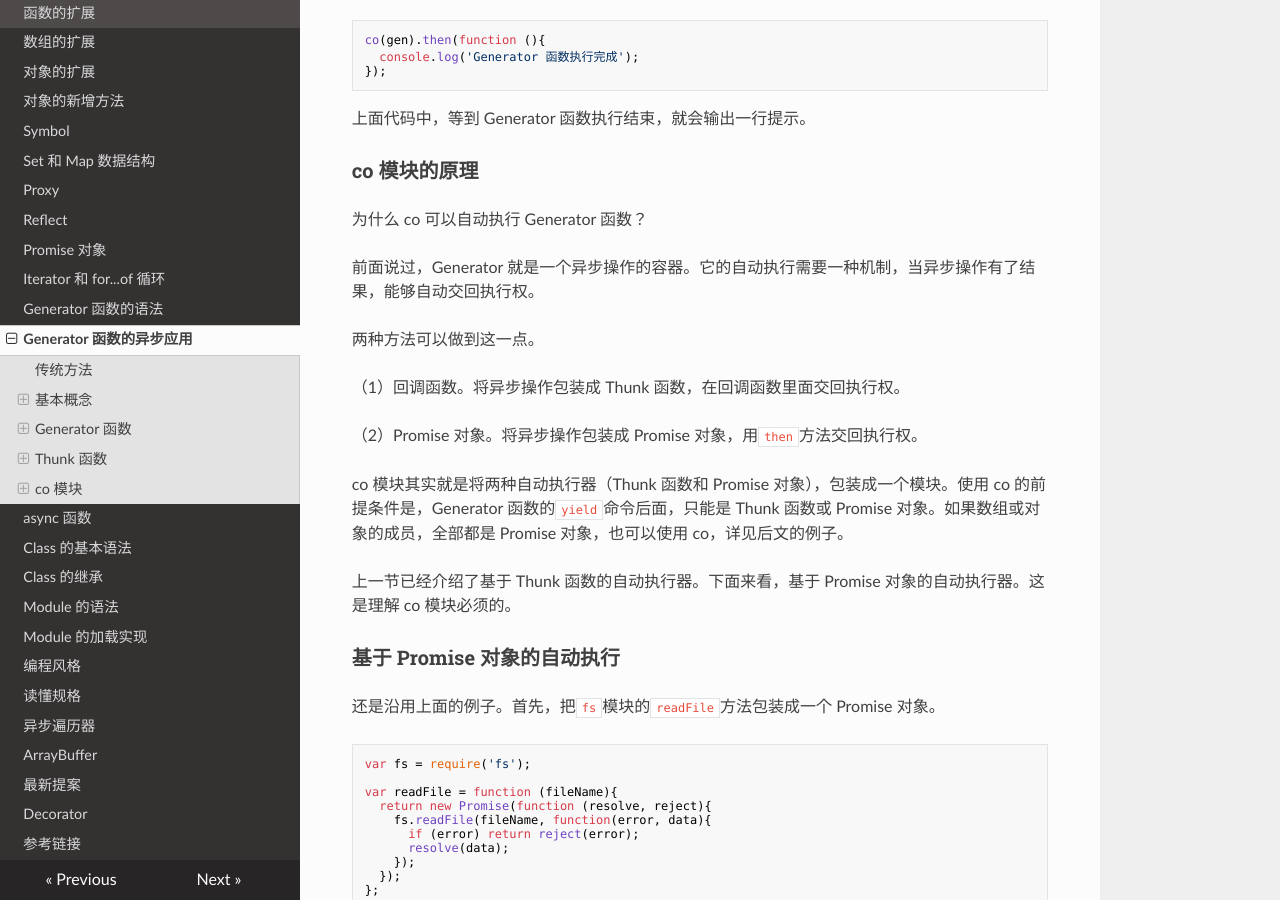
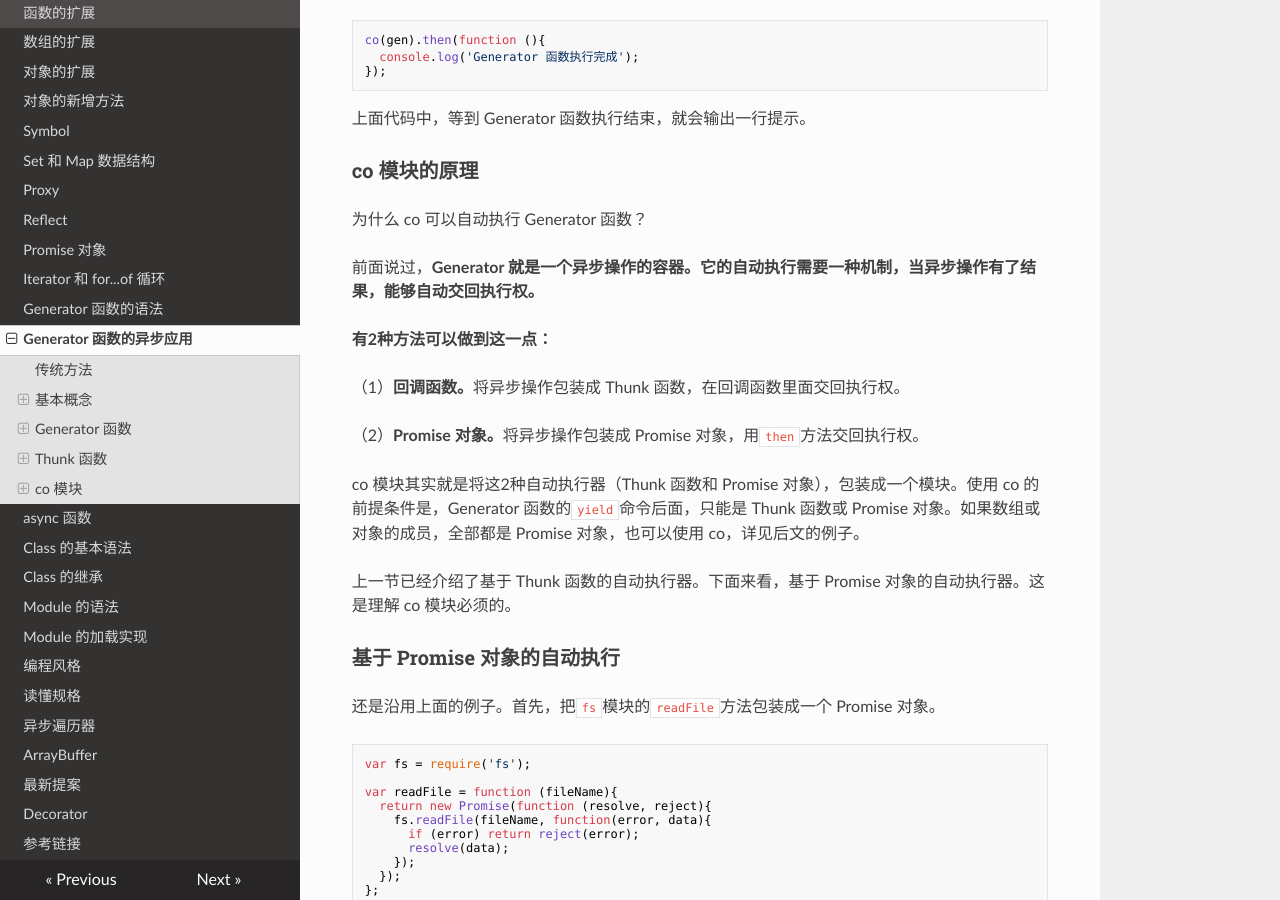
Before and after one commit to filefi/NotesOfES6, an MkDocs documentation site: the page built from docs/generator-async.md, in a window 1280 px wide and 900 px high, scrolled down 11690 px. Built offline with MkDocs 1.6.1, drawn with Linux system fonts in a browser that asks for light colours; nearby versions of some CDN libraries; some of the changed text lies outside the part shown.

Commit message:
generator-async.md finished

````diff
--- a/docs/generator-async.md
+++ b/docs/generator-async.md
@@ -92,12 +92,12 @@ Promise 的最大问题是代码冗余，原来的任务被 Promise 包装了一
 
 协程有点像函数，又有点像线程。它的运行流程大致如下。
 
-- 第一步，协程`A`开始执行。
-- 第二步，协程`A`执行到一半，进入暂停，执行权转移到协程`B`。
-- 第三步，（一段时间后）协程`B`交还执行权。
-- 第四步，协程`A`恢复执行。
+- 第1步，协程`A`开始执行。
+- 第2步，协程`A`执行到一半，进入暂停，执行权转移到协程`B`。
+- 第3步，（一段时间后）协程`B`交还执行权。
+- 第4步，协程`A`恢复执行。
 
-上面流程的协程`A`，就是异步任务，因为它分成两段（或多段）执行。
+上面流程的协程`A`，就是异步任务，因为它分成2段（或多段）执行。
 
 举例来说，读取文件的协程写法如下。
 
@@ -109,13 +109,13 @@ function* asyncJob() {
 }
 ```
 
-上面代码的函数`asyncJob`是一个协程，它的奥妙就在其中的`yield`命令。它表示执行到此处，执行权将交给其他协程。也就是说，`yield`命令是异步两个阶段的分界线。
+上面代码的函数`asyncJob`是一个协程，它的奥妙就在其中的`yield`命令。它表示执行到此处，执行权将交给其他协程。也就是说，`yield`命令是异步2个阶段的分界线。
 
 协程遇到`yield`命令就暂停，等到执行权返回，再从暂停的地方继续往后执行。它的最大优点，就是代码的写法非常像同步操作，如果去除`yield`命令，简直一模一样。
 
 ### 协程的 Generator 函数实现
 
-Generator 函数是协程在 ES6 的实现，最大特点就是可以交出函数的执行权（即暂停执行）。
+**Generator 函数是协程在 ES6 的实现，最大特点就是可以交出函数的执行权（即暂停执行）。**
 
 整个 Generator 函数就是一个封装的异步任务，或者说是异步任务的容器。异步操作需要暂停的地方，都用`yield`语句注明。Generator 函数的执行方法如下。
 
@@ -132,11 +132,11 @@ g.next() // { value: undefined, done: true }
 
 上面代码中，调用 Generator 函数，会返回一个内部指针（即遍历器）`g`。这是 Generator 函数不同于普通函数的另一个地方，即执行它不会返回结果，返回的是指针对象。调用指针`g`的`next`方法，会移动内部指针（即执行异步任务的第一段），指向第一个遇到的`yield`语句，上例是执行到`x + 2`为止。
 
-换言之，`next`方法的作用是分阶段执行`Generator`函数。每次调用`next`方法，会返回一个对象，表示当前阶段的信息（`value`属性和`done`属性）。`value`属性是`yield`语句后面表达式的值，表示当前阶段的值；`done`属性是一个布尔值，表示 Generator 函数是否执行完毕，即是否还有下一个阶段。
+**换言之，`next`方法的作用是分阶段执行`Generator`函数。每次调用`next`方法，会返回一个对象，表示当前阶段的信息（`value`属性和`done`属性）。`value`属性是`yield`语句后面表达式的值，表示当前阶段的值；`done`属性是一个布尔值，表示 Generator 函数是否执行完毕，即是否还有下一个阶段。**
 
 ### Generator 函数的数据交换和错误处理
 
-Generator 函数可以暂停执行和恢复执行，这是它能封装异步任务的根本原因。除此之外，它还有两个特性，使它可以作为异步编程的完整解决方案：函数体内外的数据交换和错误处理机制。
+Generator 函数可以暂停执行和恢复执行，这是它能封装异步任务的根本原因。除此之外，它还有2个特性，使它可以作为异步编程的完整解决方案：函数体内外的数据交换和错误处理机制。
 
 `next`返回值的 value 属性，是 Generator 函数向外输出数据；`next`方法还可以接受参数，向 Generator 函数体内输入数据。
 
@@ -204,7 +204,7 @@ result.value.then(function(data){
 
 上面代码中，首先执行 Generator 函数，获取遍历器对象，然后使用`next`方法（第二行），执行异步任务的第一阶段。由于`Fetch`模块返回的是一个 Promise 对象，因此要用`then`方法调用下一个`next`方法。
 
-可以看到，虽然 Generator 函数将异步操作表示得很简洁，但是流程管理却不方便（即何时执行第一阶段、何时执行第二阶段）。
+可以看到，虽然 Generator 函数将异步操作表示得很简洁，但是流程管理却不方便（即何时执行第1阶段、何时执行第2阶段）。
 
 ## Thunk 函数
 
@@ -286,7 +286,7 @@ function f(thunk) {
 
 ### JavaScript 语言的 Thunk 函数
 
-JavaScript 语言是传值调用，它的 Thunk 函数含义有所不同。在 JavaScript 语言中，Thunk 函数替换的不是表达式，而是多参数函数，将其替换成一个只接受回调函数作为参数的单参数函数。
+**JavaScript 语言是传值调用，它的 Thunk 函数含义有所不同。在 JavaScript 语言中，Thunk 函数替换的不是表达式，而是多参数函数，将其替换成一个只接受回调函数作为参数的单参数函数。**
 
 ```javascript
 // 正常版本的readFile（多参数版本）
@@ -559,15 +559,15 @@ co(gen).then(function (){
 
 为什么 co 可以自动执行 Generator 函数？
 
-前面说过，Generator 就是一个异步操作的容器。它的自动执行需要一种机制，当异步操作有了结果，能够自动交回执行权。
+前面说过，**Generator 就是一个异步操作的容器。它的自动执行需要一种机制，当异步操作有了结果，能够自动交回执行权。**
 
-两种方法可以做到这一点。
+**有2种方法可以做到这一点：**
 
-（1）回调函数。将异步操作包装成 Thunk 函数，在回调函数里面交回执行权。
+（1）**回调函数。**将异步操作包装成 Thunk 函数，在回调函数里面交回执行权。
 
-（2）Promise 对象。将异步操作包装成 Promise 对象，用`then`方法交回执行权。
+（2）**Promise 对象。**将异步操作包装成 Promise 对象，用`then`方法交回执行权。
 
-co 模块其实就是将两种自动执行器（Thunk 函数和 Promise 对象），包装成一个模块。使用 co 的前提条件是，Generator 函数的`yield`命令后面，只能是 Thunk 函数或 Promise 对象。如果数组或对象的成员，全部都是 Promise 对象，也可以使用 co，详见后文的例子。
+co 模块其实就是将这2种自动执行器（Thunk 函数和 Promise 对象），包装成一个模块。使用 co 的前提条件是，Generator 函数的`yield`命令后面，只能是 Thunk 函数或 Promise 对象。如果数组或对象的成员，全部都是 Promise 对象，也可以使用 co，详见后文的例子。
 
 上一节已经介绍了基于 Thunk 函数的自动执行器。下面来看，基于 Promise 对象的自动执行器。这是理解 co 模块必须的。
 
````
Also changed, not shown: other parts of docs/generator-async.md (+3 -1 lines).
